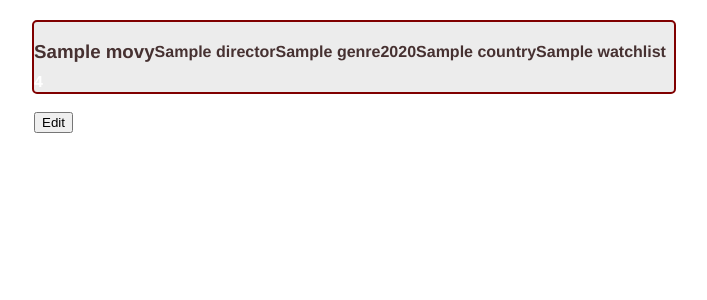
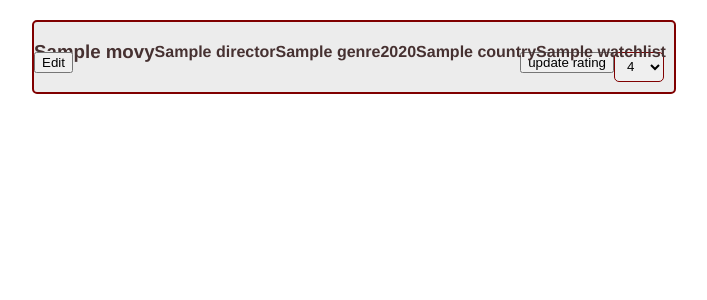
Before and after one commit to dvdjms/Watchlist, a Flask app: page /movies/1 in a window 1280 px wide. Shown: the part 150-450 px from the top of the page, without its empty margins (286-993 px from the left). Run offline with Flask 2, Linux system fonts and the light colour scheme; a database or web service that is not in the repository returns one stand-in record (values such as "Sample title"); some libraries are stand-ins or nearby versions.

Commit message:
Created rating function

```diff
--- a/controllers/movies_controller.py
+++ b/controllers/movies_controller.py
@@ -90,16 +90,26 @@
 
 
 # EDIT MOVIE - UPDATE BUTTON
-@movies_blueprint.route("/movies/<id>", methods=['POST'])
+@movies_blueprint.route("/movies/<id>/update", methods=['POST'])
 def edit_movie_update(id):
-    director1 = request.form['director']
+    directorid = request.form['director']
     title = request.form['title']
     genre = request.form['genre']
     year = request.form['year']
     country = request.form['country']
-    director = director_repository.select(director1)
+    director = director_repository.select(directorid)
     movie = Movie(title, genre, year, country, director, id=id)
     movie_repository.update_movie(movie)
+    return redirect('/movies')
+
+
+# UPDATE MOVIE RATING
+@movies_blueprint.route("/movies/<id>/rating", methods=['POST'])
+def update_movie_rating(id):
+    rating = request.form['rating']
+    movie_ = movie_repository.select(id)
+    movie = Movie(movie_.title, movie_.genre, movie_.year, movie_.country, movie_.director, rating, id=id)
+    movie_repository.update_rating(movie)
     return redirect('/movies')
 
 
--- a/repositories/movie_repository.py
+++ b/repositories/movie_repository.py
@@ -76,3 +76,12 @@
     sql = "UPDATE movies SET (title, genre, year, country, director_id) = (%s, %s, %s, %s, %s) WHERE id = (%s) RETURNING *"
     values = [movie.title, movie.genre, movie.year, movie.country, movie.director.id, movie.id]
     run_sql(sql, values)
+
+
+
+def update_rating(movie):
+
+    sql = "UPDATE movies SET rating = (%s) WHERE id = (%s)"
+
+    values = [movie.rating, movie.id]
+    run_sql(sql, values)
--- a/static/css/style.css
+++ b/static/css/style.css
@@ -226,3 +226,12 @@
     width: 230px;
     margin: 0px 10px 10px 0px;
 }
+
+#rating {
+    float: right;
+    width: 50px;
+}
+
+#rating-section {
+    float: right;
+}
--- a/templates/movies/edit.html
+++ b/templates/movies/edit.html
@@ -5,7 +5,7 @@
     </header>
 
     <div class="container-add">
-        <form action="/movies/{{ movie.id }}" method="post" id="form-add" name="movie-form">
+        <form action="/movies/{{ movie.id }}/update" method="post" id="form-add" name="movie-form">
 
             <label for="director"></label>
             <select autofocus id="director" name="director" type="dropdown">
--- a/templates/movies/movie.html
+++ b/templates/movies/movie.html
@@ -15,8 +15,24 @@
             <h4>{{ movie.watchlist }}</h4>
 
         </section>
-        <section>
-            <h4>{{ movie.rating }}</h4>
+        <section id="rating-section">
+            <form action="/movies/{{ movie.id }}/rating" method="post">
+                <select id="rating" name="rating">
+                    <label for="rating">Rating:</label>
+                    <option selected="true" disabled="disabled">{{ movie.rating }}</option>
+                    <option value="1">1</option>
+                    <option value="2">2</option>
+                    <option value="3">3</option>
+                    <option value="4">4</option>
+                    <option value="5">5</option>
+                    <option value="6">6</option>
+                    <option value="7">7</option>
+                    <option value="8">8</option>
+                    <option value="9">9</option>
+                    <option value="10">10</option>
+                    <input type="submit" value="update rating">
+                </select>
+            </form>
         </section>
 
         <div>
```
